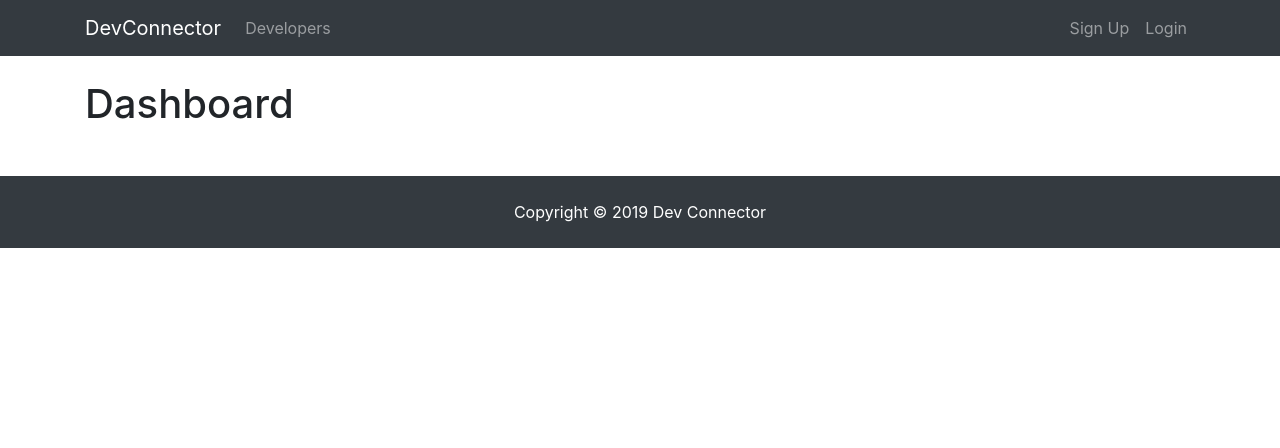
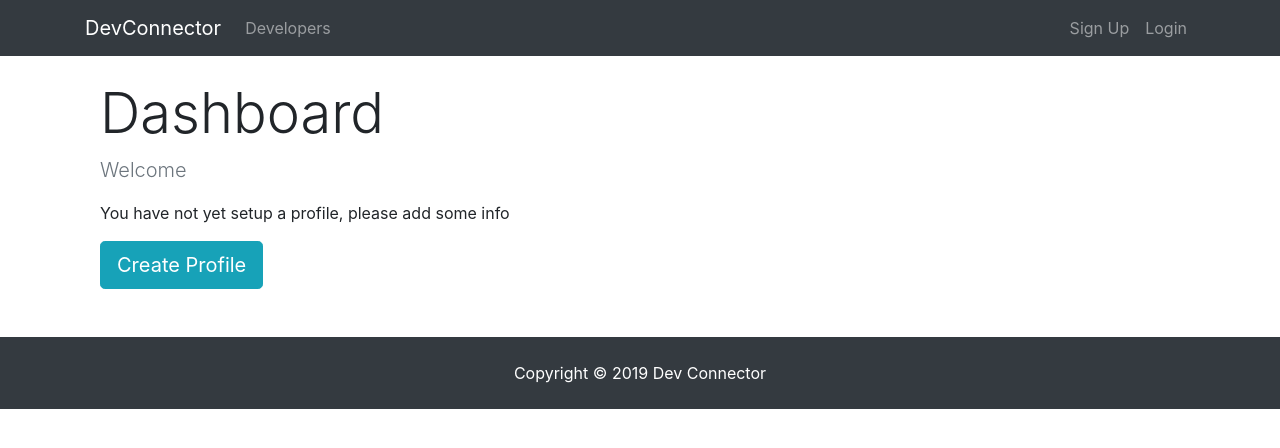
Before and after one commit to GAgOlarc/dev-connector, a React (Create React App) app in the folder client/: page /dashboard in a window 1280 px wide. Shown: the top 448 px of the page. Built offline with nearby package versions, Linux system fonts and the light colour scheme; no server answers.

Commit message:
Spinner Component & Dashboar Start

```diff
--- a/client/src/actions/profileActions.js
+++ b/client/src/actions/profileActions.js
@@ -1,5 +1,5 @@
 import axios from 'axios';
-import { GET_ERRORS, GET_PROFILE, PROFILE_LOADING, CLEAR_CURRENT_PROFILE } from './types';
+import { GET_PROFILE, PROFILE_LOADING, CLEAR_CURRENT_PROFILE } from './types';
 
 // Get Current Profile
 export const getCurrentProfile = () => dispatch => {
--- /dev/null
+++ b/client/src/components/common/Spinner.js
@@ -0,0 +1,10 @@
+import React from 'react';
+import spinner from './spinner.gif';
+
+export default () => {
+    return (
+        <div>
+            <img src={spinner} style={{ width: '200px', margin: 'auto', display: 'block' }} alt="Loading..." />
+        </div>
+    )
+}
--- a/client/src/components/dashboard/Dashboard.js
+++ b/client/src/components/dashboard/Dashboard.js
@@ -1,7 +1,9 @@
 import React, { Component } from 'react';
+import { Link } from 'react-router-dom'
 import PropTypes from 'prop-types';
 import { connect } from 'react-redux';
 import { getCurrentProfile } from '../../actions/profileActions';
+import Spinner from '../common/Spinner';
 
 class Dashboard extends Component {
     componentDidMount() {
@@ -9,12 +11,55 @@ class Dashboard extends Component {
     }
 
     render() {
+        const { user } = this.props.auth;
+        const { profile, loading } = this.props.profile;
+
+        let dashboardContent;
+
+        if (profile === null || loading) {
+            dashboardContent = <Spinner />;
+        } else {
+            // Check if logged in user has profile data
+            if (Object.keys(profile).length > 0) {
+                dashboardContent = <h4>TODO:  DISPLAY PROFILE</h4>
+            } else {
+                // User is logged in but has no profile
+                dashboardContent = (
+                    <div>
+                        <p className="lead text-muted">Welcome {user.name}</p>
+                        <p>You have not yet setup a profile, please add some info</p>
+                        <Link to="/create-profile" className="btn btn-lg btn-info">
+                            Create Profile
+                        </Link>
+                    </div>
+                )
+            }
+        }
+
         return (
-            <div>
-                <h1>Dashboard</h1>
+            <div className="dashboard">
+                <div className="container">
+                    <div className="row">
+                        <div className="col-md-12">
+                            <h1 className="display-4">Dashboard</h1>
+                            {dashboardContent}
+                        </div>
+                    </div>
+                </div>
             </div>
         )
     }
 }
 
-export default connect(null, { getCurrentProfile })(Dashboard);
+Dashboard.propTypes = {
+    getCurrentProfile: PropTypes.func.isRequired,
+    profile: PropTypes.object.isRequired,
+    auth: PropTypes.object.isRequired
+}
+
+const mapStateToProps = state => ({
+    profile: state.profile,
+    auth: state.auth
+})
+
+export default connect(mapStateToProps, { getCurrentProfile })(Dashboard);
```
Also changed, not shown: client/src/components/common/spinner.gif (added).
